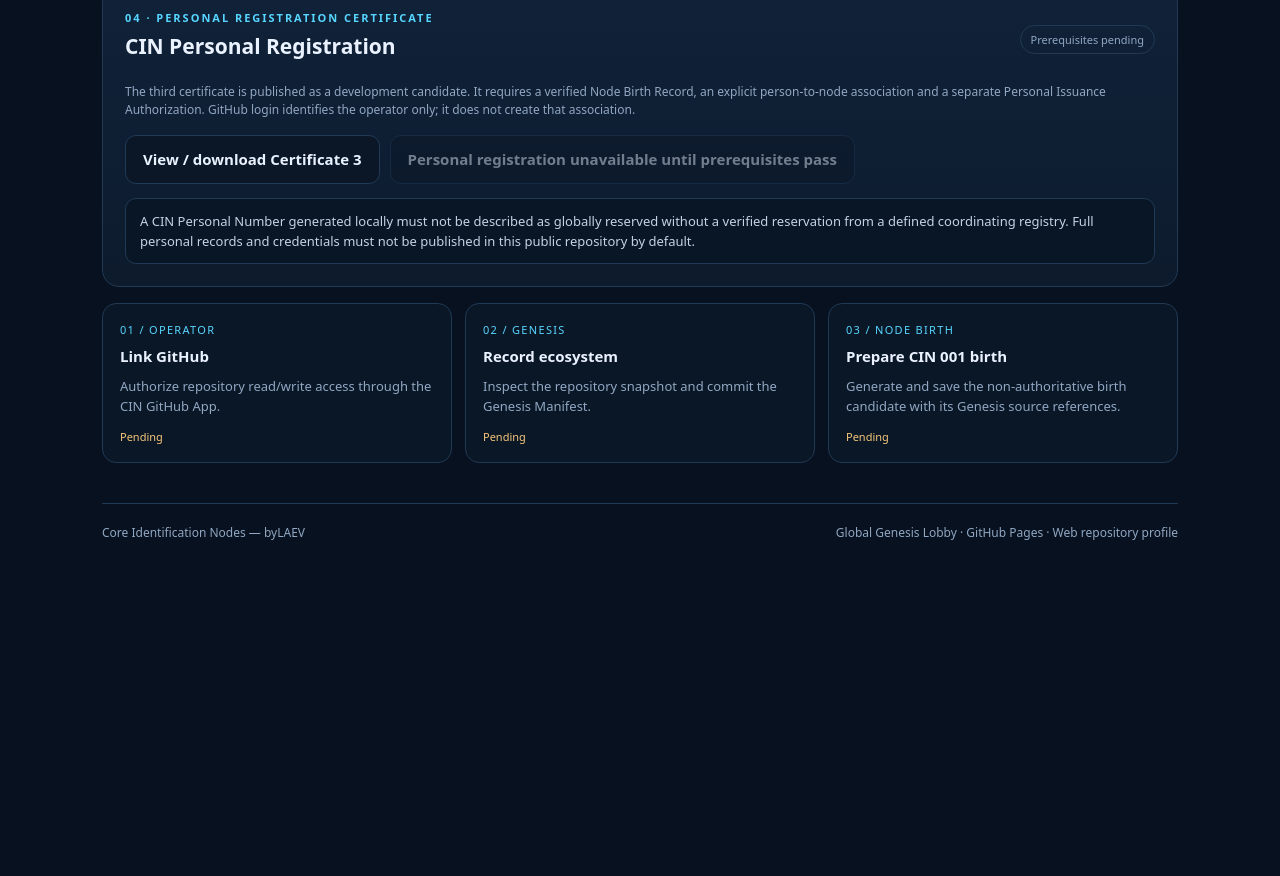
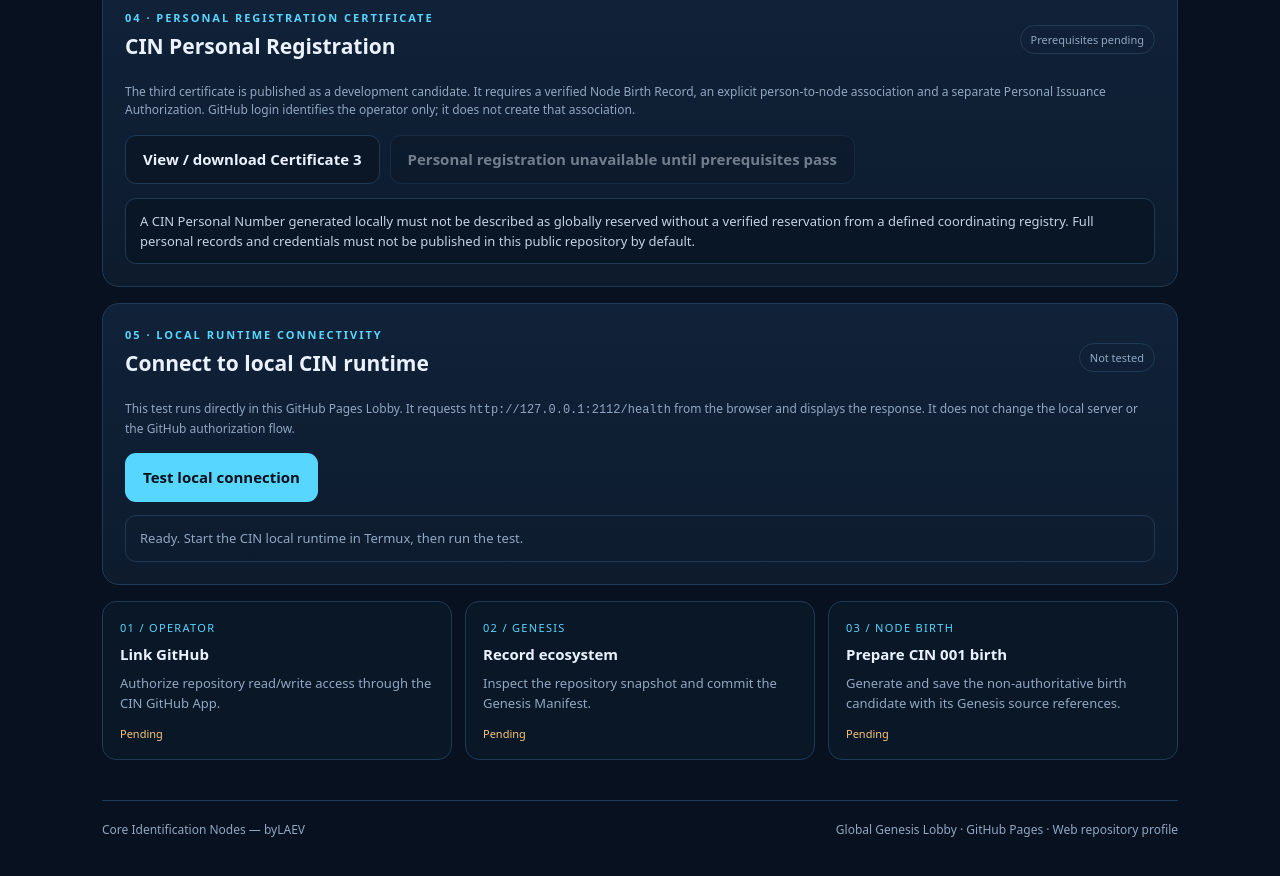
Before and after one commit to LerryAlexanderElizondoVillalobos/CIN-Core-Identification-Nodes-byLAEV, a plain HTML site: page Core Identification Node Github/index.html in a window 1280 px wide. Shown: the part 1970-2846 px from the top of the page. Before the commit the page ends 2583 px from the top, so only its background shows below. Drawn offline with Linux system fonts and the light colour scheme; no server answers.

Commit message:
Add local runtime connectivity test to Genesis Lobby

```diff
--- a/Core Identification Node Github/index.html
+++ b/Core Identification Node Github/index.html
@@ -92,6 +92,19 @@
 
 
 
+<section class="panel" id="localRuntimePanel">
+  <div class="panel-head">
+    <div><div class="eyebrow">05 · Local runtime connectivity</div><h2>Connect to local CIN runtime</h2></div>
+    <span class="pill" id="localRuntimeBadge">Not tested</span>
+  </div>
+  <p class="small">This test runs directly in this GitHub Pages Lobby. It requests <code>http://127.0.0.1:2112/health</code> from the browser and displays the response. It does not change the local server or the GitHub authorization flow.</p>
+  <div class="actions">
+    <button class="btn primary" id="testLocalRuntimeButton" type="button">Test local connection</button>
+  </div>
+  <div id="localRuntimeStatus" class="status info" role="status" aria-live="polite">Ready. Start the CIN local runtime in Termux, then run the test.</div>
+  <pre id="localRuntimeResult" hidden></pre>
+</section>
+
 <section class="grid" aria-label="Node creation sequence">
   <article class="step"><div class="n">01 / OPERATOR</div><h3>Link GitHub</h3><p>Authorize repository read/write access through the CIN GitHub App.</p><div class="step-state" id="step1State">Pending</div></article>
   <article class="step"><div class="n">02 / GENESIS</div><h3>Record ecosystem</h3><p>Inspect the repository snapshot and commit the Genesis Manifest.</p><div class="step-state" id="step2State">Pending</div></article>
@@ -105,6 +118,7 @@
 </main>
 <script src="./cin-github-config.js"></script>
 <script src="./cin-github-lobby.js"></script>
+<script src="./cin-local-runtime-test.js"></script>
 <script>
 if ("serviceWorker" in navigator && window.isSecureContext) {
   navigator.serviceWorker.register("./service-worker.js").catch(() => {});
```
